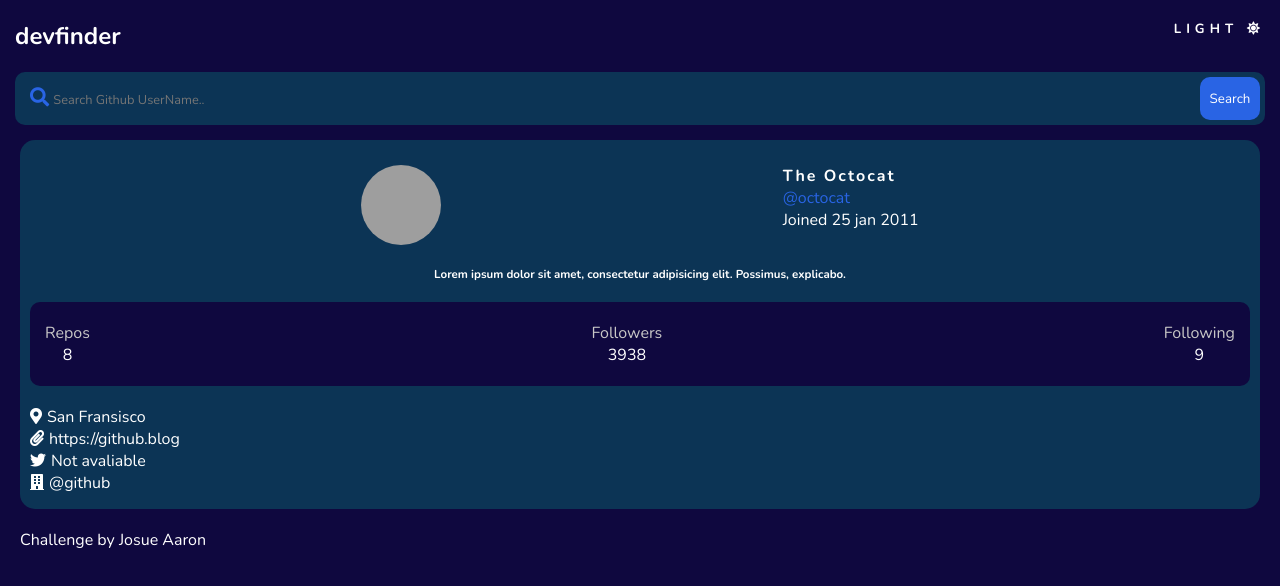
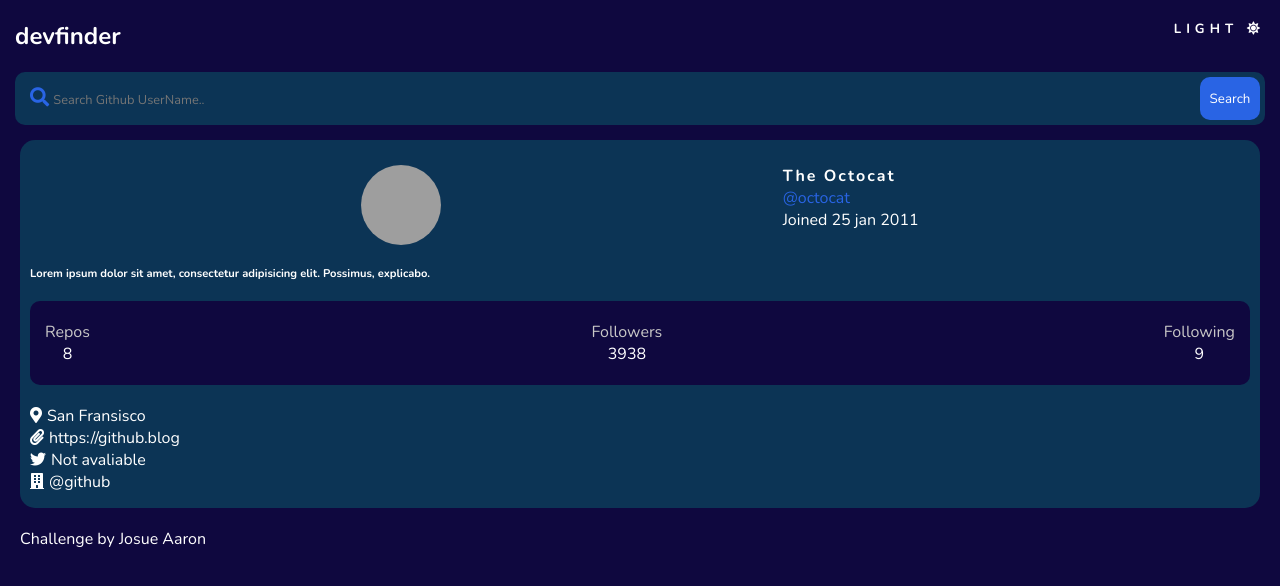
Before and after one commit to JosueMosquera/GithubDevFinder, a plain HTML site: page index.html in a window 1280 px wide. Drawn offline with nearby package versions, Linux system fonts and the light colour scheme; grey boxes are pictures that could not be loaded.

Commit message:
lastfixtoday

```diff
--- a/main.css
+++ b/main.css
@@ -83,9 +83,8 @@ footer{
 
 }
 .bio{
-    text-align: center;
-   font-size: 0.72rem;
-   font-weight: 600;
+   font-size: 0.70rem;
+   font-weight: bold;
 }
 .stats{
     background-color: rgb(15, 8, 63);
```
